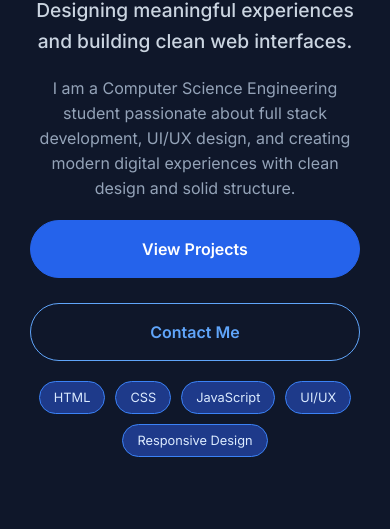
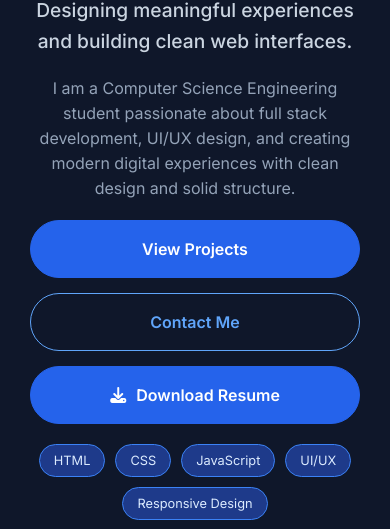
Before and after one commit to meganathank-dev/portfolio, a plain HTML site: page index.html in a window 390 px wide. Shown: the part 571-1100 px from the top of the page. Drawn offline with nearby package versions, Linux system fonts and the light colour scheme.

Commit message:
Improve responsive layout and mobile resume button

```diff
--- a/index.html
+++ b/index.html
@@ -9,7 +9,9 @@
 
     <link rel="preconnect" href="https://fonts.googleapis.com">
     <link rel="preconnect" href="https://fonts.gstatic.com" crossorigin>
-    <link href="https://fonts.googleapis.com/css2?family=Cormorant+Garamond:wght@500;600;700&family=Inter:wght@300;400;500;600;700&display=swap" rel="stylesheet">
+    <link
+        href="https://fonts.googleapis.com/css2?family=Cormorant+Garamond:wght@500;600;700&family=Inter:wght@300;400;500;600;700&display=swap"
+        rel="stylesheet">
     <link rel="stylesheet" href="https://cdnjs.cloudflare.com/ajax/libs/font-awesome/6.7.2/css/all.min.css">
 
     <link rel="stylesheet" href="style.css" />
@@ -47,6 +49,7 @@
             <div class="hero-btn">
                 <a href="#projects" class="hero-btn-project">View Projects</a>
                 <a href="#contact" class="hero-btn-contact">Contact Me</a>
+                <a href="MEGANATHAN.K_RESUME.pdf" class="hero-btn-resume" download><i class="fa-solid fa-download"></i> Download Resume</a>
             </div>
             <div class="hero-tags">
                 <p class="tags">HTML</p>
--- a/style.css
+++ b/style.css
@@ -819,6 +819,28 @@ img {
     padding: 20px;
     height: auto;
   }
+
+  .hero-btn {
+    flex-direction: column;
+    width: 100%;
+    gap: 15px;
+  }
+
+  .hero-btn a {
+    width: 100%;
+    text-align: center;
+  }
+
+  .hero-btn-resume {
+    display: flex;
+    justify-content: center;
+    align-items: center;
+    gap: 10px;
+  }
+
+  .resume-btn {
+    display: none;
+  }
 }
 
 @media (max-width: 480px) {
@@ -850,3 +872,35 @@ img {
     bottom: 20px;
   }
 }
+
+.hero-btn-resume {
+  display: inline-flex;
+  align-items: center;
+  justify-content: center;
+  gap: 10px;
+  padding: 18px 28px;
+  border-radius: 999px;
+  background: #2563eb;
+  color: #fff;
+  border: 1px solid #2563eb;
+  font-weight: 600;
+  transition: 0.3s;
+}
+
+.hero-btn-resume:hover {
+  background: #1d4ed8;
+  transform: translateY(-2px);
+}
+
+.hero-btn-resume {
+  display: none;
+}
+
+@media (max-width: 1024px) {
+  .hero-btn-resume {
+    display: inline-flex;
+    align-items: center;
+    justify-content: center;
+    gap: 10px;
+  }
+}
```
